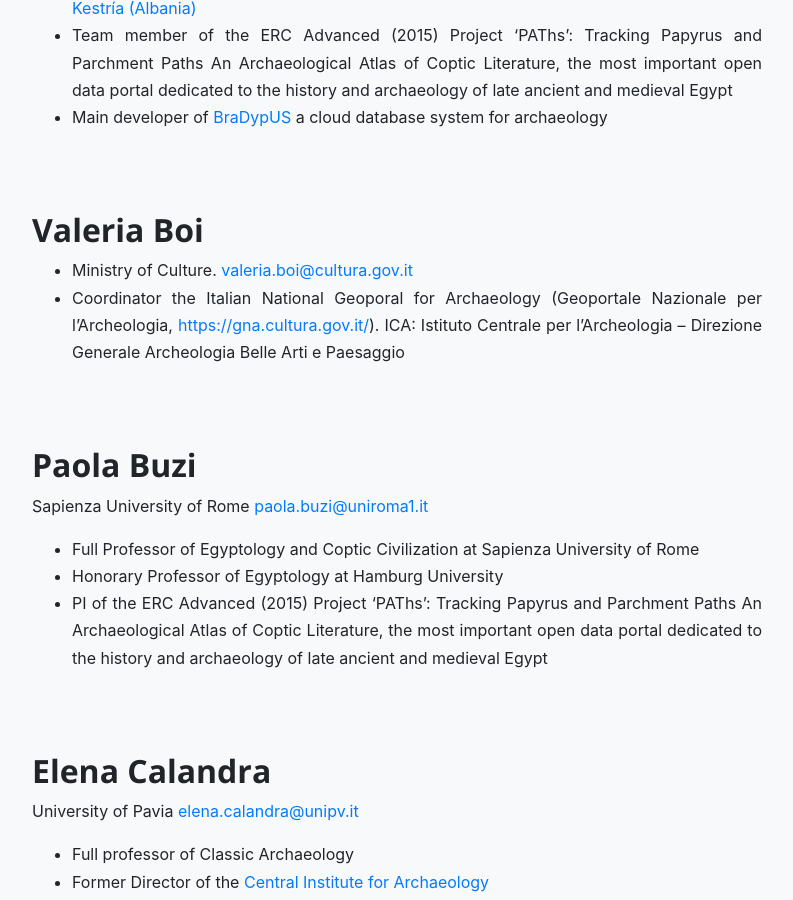
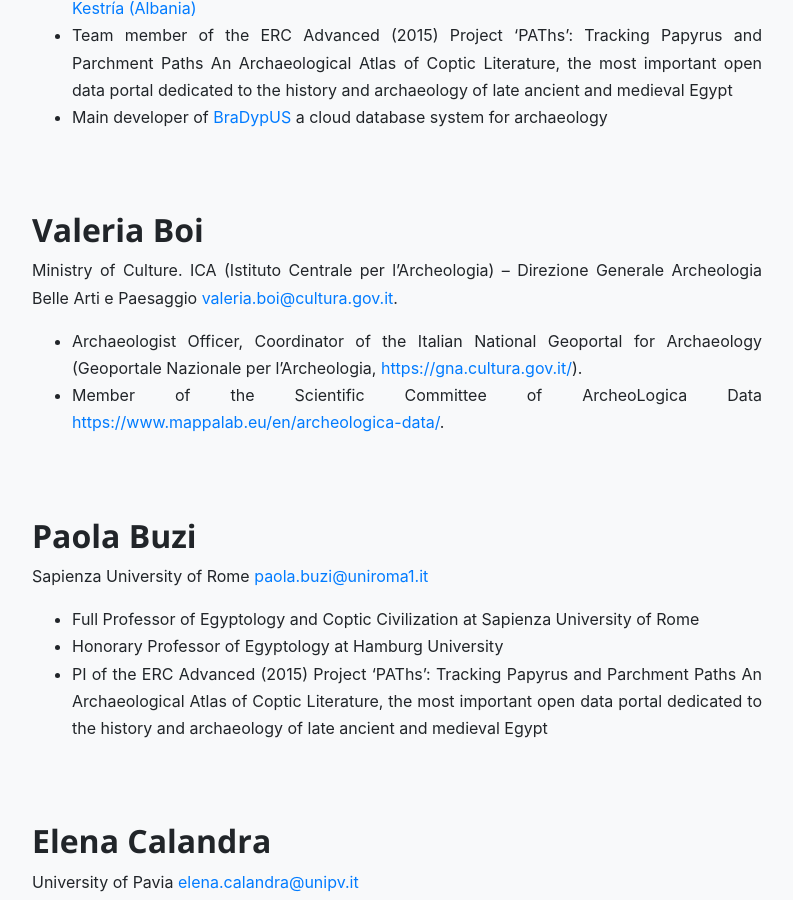
Before and after one commit to archeofoss/archeofoss, a Jekyll site: the page built from scientific-committee.md, in a window 1280 px wide and 900 px high, scrolled down 1060 px. Shown: the whole window, without its empty margins (243-1036 px from the left). Built offline with Jekyll 4.4.1, drawn with Linux system fonts in a browser that asks for light colours; nearby versions of some CDN libraries.

Commit message:
Updated Boi

```diff
--- a/scientific-committee.md
+++ b/scientific-committee.md
@@ -31,8 +31,9 @@ Sapienza University of Rome [julian.bogdani@uniroma1.it](mailto:julian.bogdani@u
 - Main developer of [BraDypUS](https://github.com/bdus-db/BraDypUS) a cloud database system for archaeology
 
 ## Valeria Boi
-- Ministry of Culture. [valeria.boi@cultura.gov.it](mailto:valeria.boi@cultura.gov.it)
-- Coordinator the Italian National Geoporal for Archaeology (Geoportale Nazionale per l'Archeologia, [https://gna.cultura.gov.it/](https://gna.cultura.gov.it/)).  ICA: Istituto Centrale per l'Archeologia – Direzione Generale Archeologia Belle Arti e Paesaggio
+Ministry of Culture. ICA (Istituto Centrale per l’Archeologia) – Direzione Generale Archeologia Belle Arti e Paesaggio [valeria.boi@cultura.gov.it](mailto:valeria.boi@cultura.gov.it).
+- Archaeologist Officer, Coordinator of the Italian National Geoportal for Archaeology (Geoportale Nazionale per l’Archeologia, [https://gna.cultura.gov.it/](https://gna.cultura.gov.it/)).
+- Member of the Scientific Committee of ArcheoLogica Data [https://www.mappalab.eu/en/archeologica-data/](https://www.mappalab.eu/en/archeologica-data/).
 
 ## Paola Buzi
 Sapienza University of Rome [paola.buzi@uniroma1.it](mailto:paola.buzi@uniroma1.it)
```
